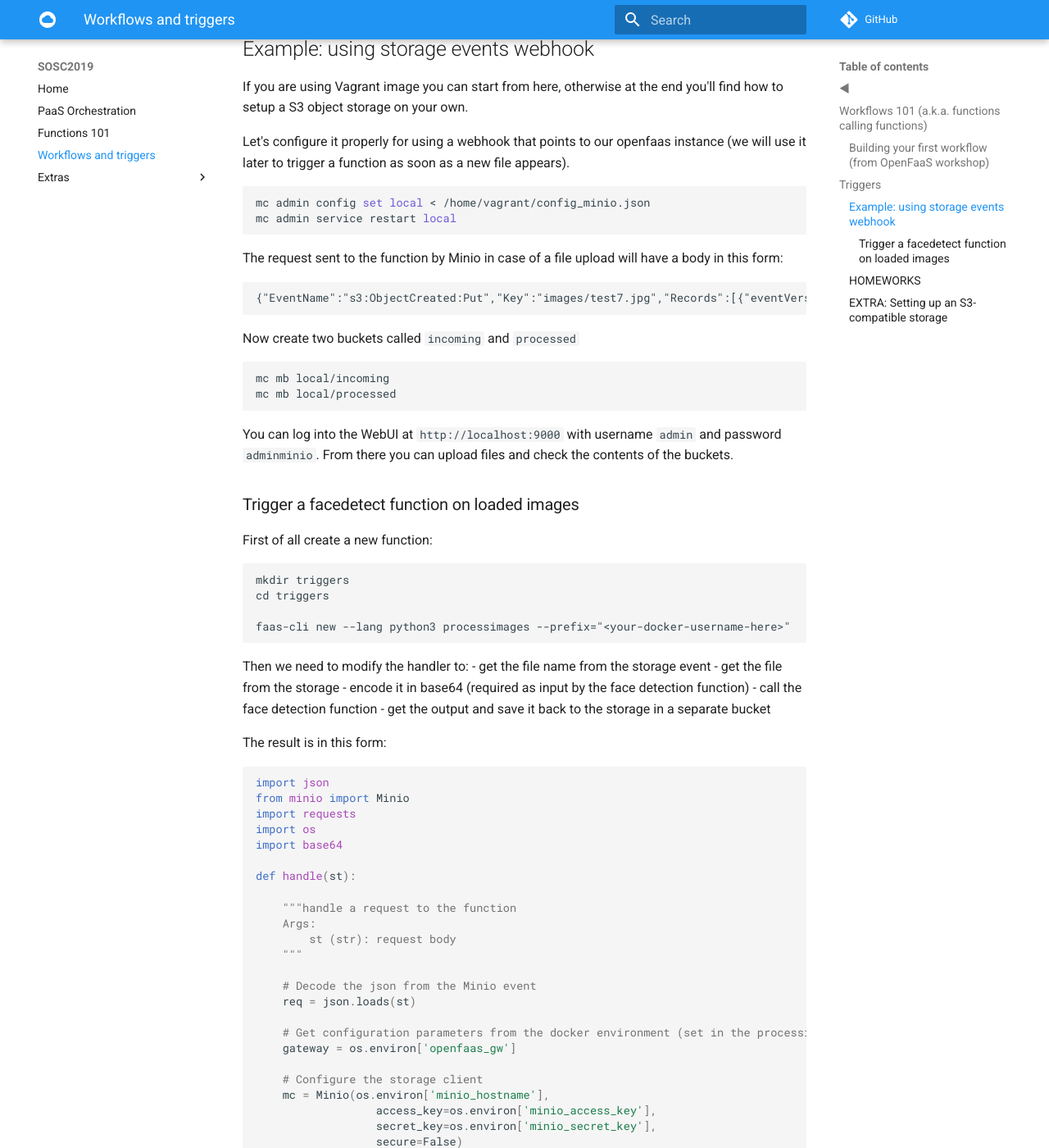
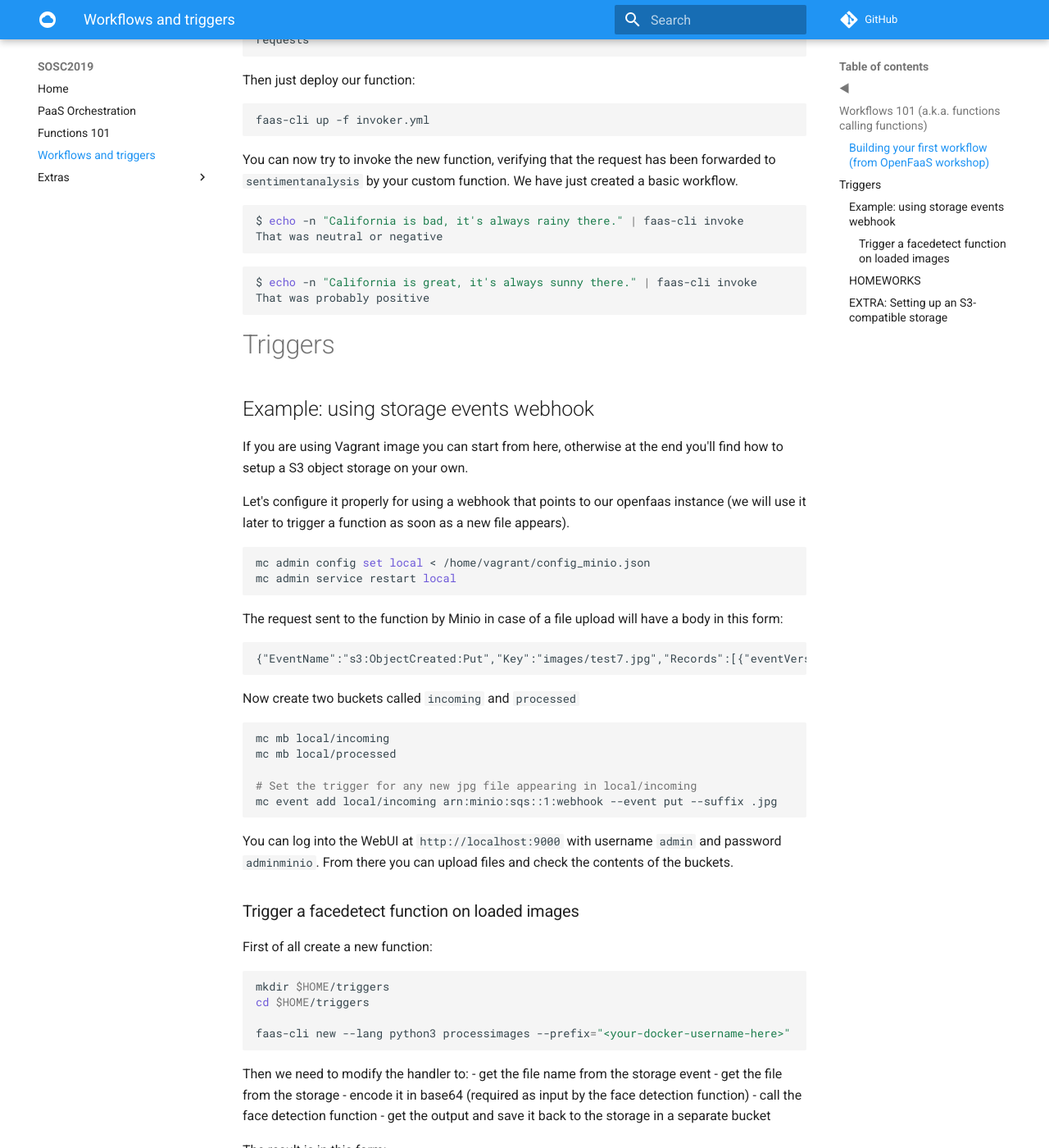
Before and after one commit to alexellis/SOSC2019, an MkDocs documentation site: the page built from docs/workflows.md, in a window 1280 px wide and 1400 px high, scrolled down 1258 px. Shown: the whole window at 82% size. Built offline with MkDocs 1.6.1 and Material for MkDocs 9.7.7, drawn with Linux system fonts in a browser that asks for light colours; comment, search, counter and statistics services are not loaded; some of the changed text lies outside the part shown.

Commit message:
full chain verified

````diff
--- a/docs/workflows.md
+++ b/docs/workflows.md
@@ -4,20 +4,26 @@
 
 ## Building your first workflow (from [OpenFaaS workshop](https://github.com/openfaas/workshop/blob/master/lab4.md#kubernetes-1))
 
-Using the CLI:
+Using the CLI to deploy SentimentAnalysis function from the store:
 
-```
-$ faas-cli store deploy SentimentAnalysis
+```bash
+mkdir $HOME/workflows
+cd $HOME/workflows
+faas-cli store deploy SentimentAnalysis
 ```
 
 The Sentiment Analysis function will tell you the subjectivity and polarity (positivity rating) of any sentence. The result of the function is formatted in JSON as per the example below:
 
-```
+```bash
 $ echo -n "California is great, it's always sunny there." | faas-cli invoke sentimentanalysis
 {"polarity": 0.8, "sentence_count": 1, "subjectivity": 0.75}
 ```
 
 Now let's create a new simple function (like in the previous exercise) that will call `sentimentanalysis` just forwarding the request text.
+
+```bash
+faas-cli new --lang python3 invoker --prefix="<your-docker-username-here>"
+```
 
 The `handler.py` code should look like:
 
@@ -48,7 +54,29 @@
         return "That was neutral or negative"
 ```
 
+Put `requests` in requirements.txt:
+
+```text
+requests
+```
+
+Then just deploy our function:
+
+```bash
+faas-cli up -f invoker.yml
+```
+
 You can now try to invoke the new function, verifying that the request has been forwarded to `sentimentanalysis` by your custom function. We have just created a basic workflow.
+
+```bash
+$ echo -n "California is bad, it's always rainy there." | faas-cli invoke
+That was neutral or negative
+```
+
+```bash
+$ echo -n "California is great, it's always sunny there." | faas-cli invoke
+That was probably positive
+```
 
 # Triggers
 
@@ -74,6 +102,9 @@
 ```bash
 mc mb local/incoming
 mc mb local/processed
+
+# Set the trigger for any new jpg file appearing in local/incoming
+mc event add local/incoming arn:minio:sqs::1:webhook --event put --suffix .jpg
 ```
 
 You can log into the WebUI at `http://localhost:9000` with username `admin` and password `adminminio`.
@@ -84,9 +115,9 @@
 
 First of all create a new function:
 
-```
-mkdir triggers
-cd triggers
+```bash
+mkdir $HOME/triggers
+cd $HOME/triggers
 
 faas-cli new --lang python3 processimages --prefix="<your-docker-username-here>"
 ```
@@ -115,10 +146,11 @@
     """
 
     # Decode the json from the Minio event
+    print(st)
     req = json.loads(st)
 
     # Get configuration parameters from the docker environment (set in the processimage.yml)
-    gateway = os.environ['openfaas_gw']
+    gateway = gateway_hostname = os.getenv("openfaas_gw", "gateway.openfaas")
 
     # Configure the storage client
     mc = Minio(os.environ['minio_hostname'],
@@ -142,9 +174,11 @@
     input_image = base64.b64encode(f.read())
 
     # Pass it to the facedetect function
+    print(gateway + "/function/facedetect")
     r = requests.post(gateway + "/function/facedetect", input_image)
     if r.status_code != 200:
-        sys.exit("Error during call to facedetect, expected: %d, got: %d\n" % (200, r.status_code))
+        print("Error during call to facedetect, expected: %d, got: %d\n" % (200, r.status_code))
+        return st
 
     # Finally get the output and save it locally
     dest_file_name = "processed" + file_name
@@ -166,20 +202,20 @@
 version: 1.0
 provider:
   name: openfaas
-  gateway: http://gateway.openfaas:31112
+  gateway: http://127.0.0.1:31112
 functions:
   # function for loading the image from storage - the code just edited
   processimage:
     lang: python3
-    handler: ./processimage
-    image: dciangot/processimage:latest
+    handler: ./processimages
+    image: dciangot/processimages:latest
     environment:
       write_debug: true
       # environment variables used inside the funcion code
-      minio_hostname: "gateway.openfaas:9000"
-      minio_access_key: "dciangot"
-      minio_secret_key: "admindciangot"
-      openfaas_gw: "http://gateway.openfaas:31112"
+      minio_hostname: "10.42.0.1:9000"
+      minio_access_key: "admin"
+      minio_secret_key: "adminminio"
+      openfaas_gw: "http://gateway.openfaas:8080"
 
   # face detection function, pre-built. You can find the source here:
   # https://github.com/alexellis/facedetect-openfaas
````
Also changed, not shown: other parts of docs/workflows.md (+3 -1 lines), docs/events.md (+18 -2 lines), 2 other files.
